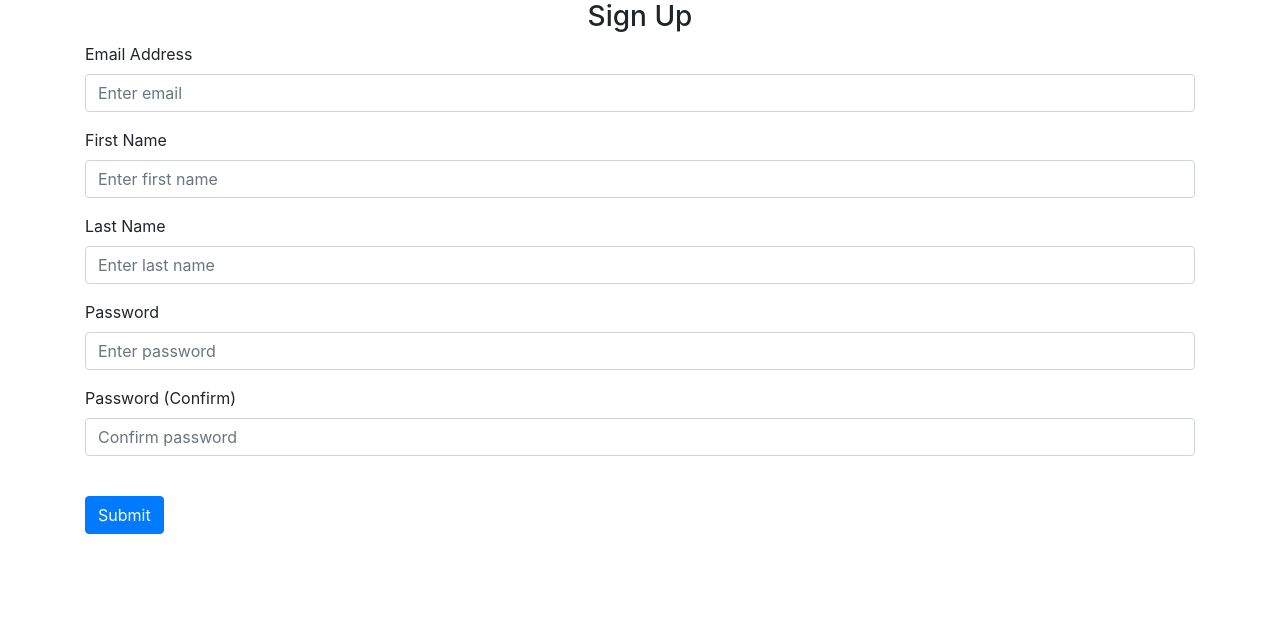
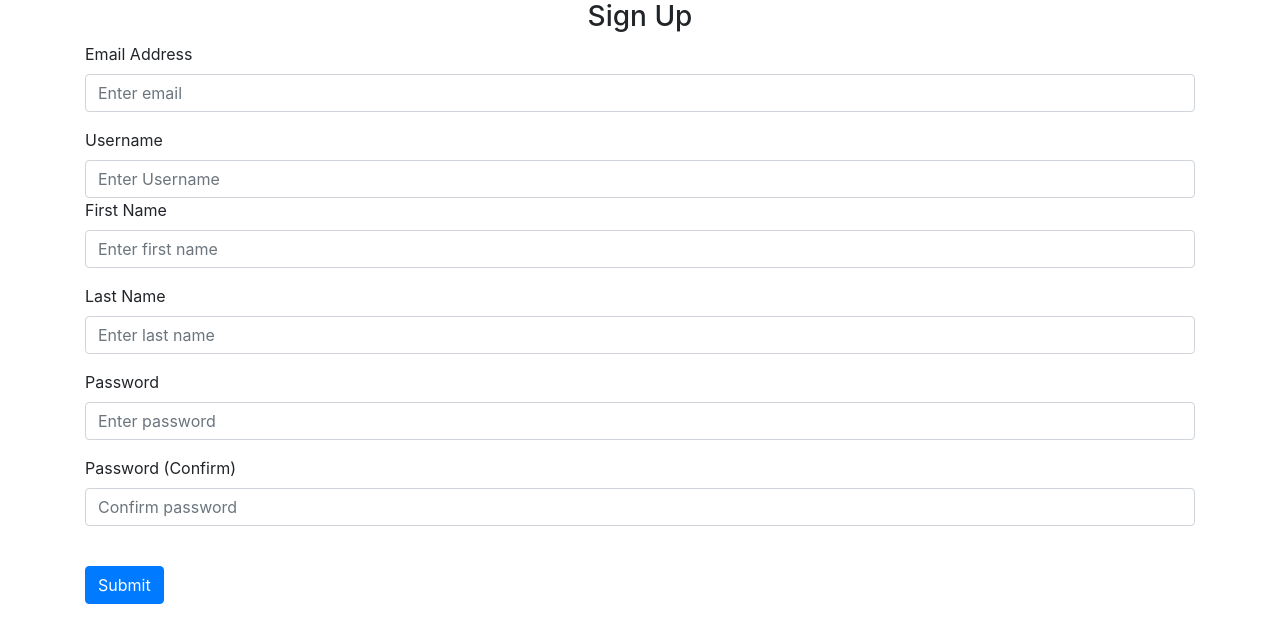
Before and after one commit to EB200000/Capstone, a Flask app: page /sign-up in a window 1280 px wide. Shown: the part 56-699 px from the top of the page. Run offline with Flask 3, Linux system fonts and the light colour scheme; some libraries are stand-ins or nearby versions.

Commit message:
Added a Username Box to SignUp Page

```diff
--- a/Permission_Visualizer/website/templates/sign_up.html
+++ b/Permission_Visualizer/website/templates/sign_up.html
@@ -16,6 +16,16 @@
             name="email"
             placeholder="Enter email"
         />
+    </div>
+    <div>
+        <label for="username">Username</label>
+        <input
+             type="text"
+            class="form-control"
+            id="Username"
+            name="Username"
+            placeholder="Enter Username"
+            />
     </div>
 
     <div class="form-group">
```
